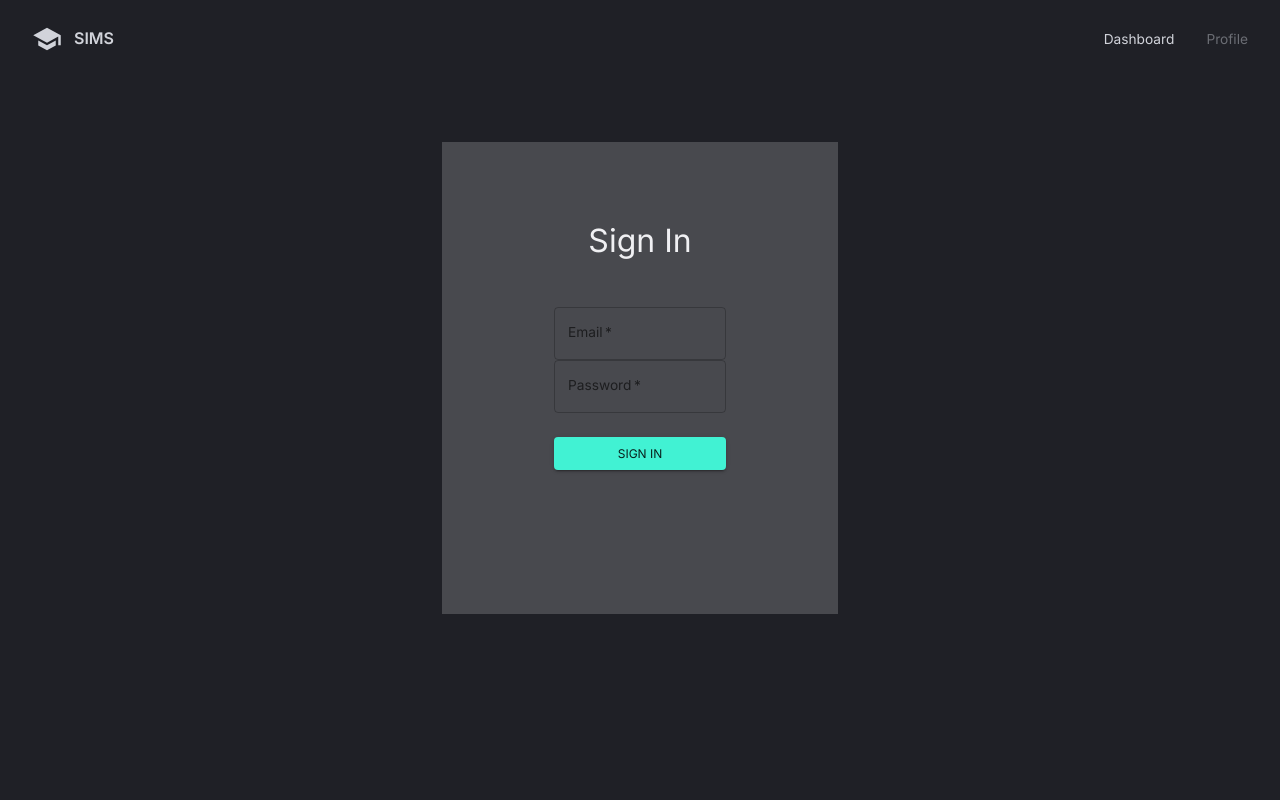
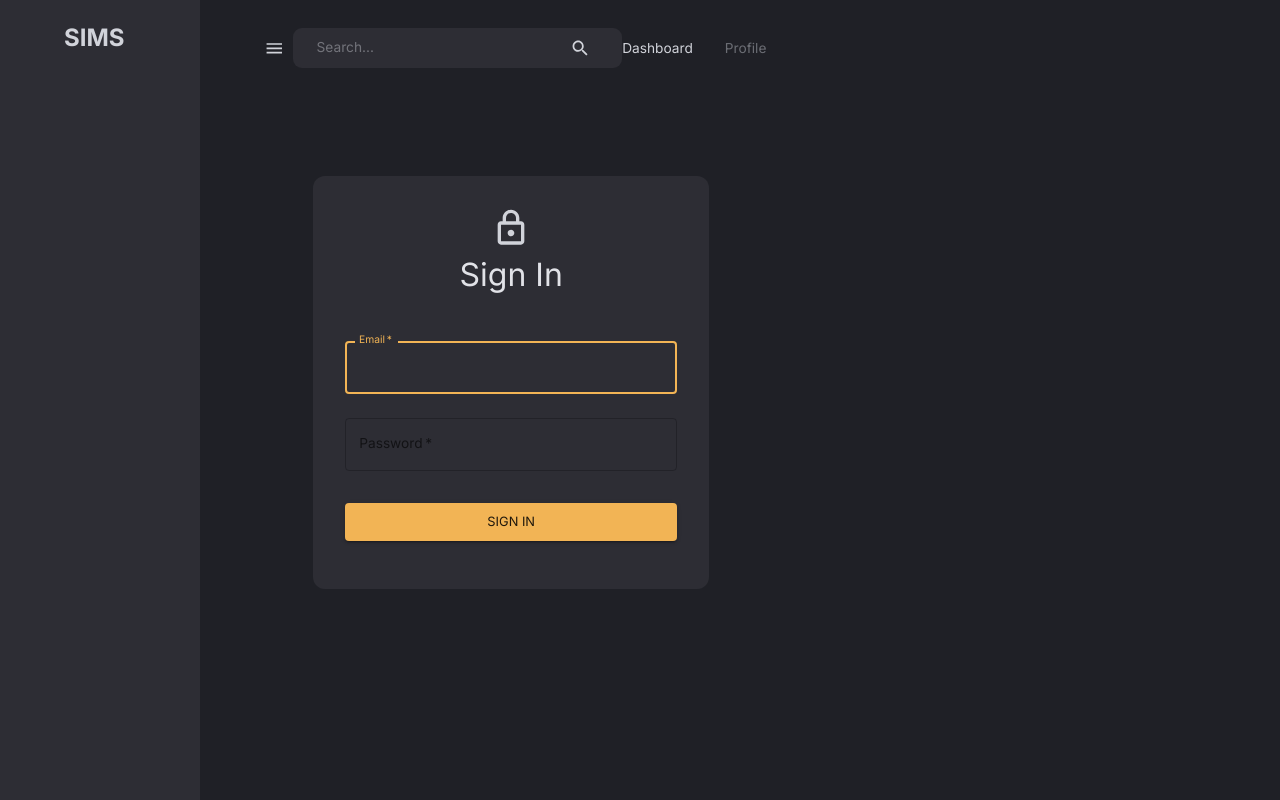
Before and after one commit to harmandsingh/SIMS, a React (Vite) app in the folder client/: page /login in a window 1280 px wide. Built offline with nearby package versions, Linux system fonts and the light colour scheme.

Commit message:
layout & sidebar update

```diff
--- a/client/src/App.tsx
+++ b/client/src/App.tsx
@@ -6,6 +6,7 @@ import { BrowserRouter, Route, Routes } from "react-router-dom";
 import Navbar from "@/scenes/navbar";
 import Dashboard from "@/scenes/dashboard";
 import Login from "@/scenes/auth/login";
+import Layout from "./scenes/layout";
 
 function App() {
   const theme = useMemo(() => createTheme(themeSettings), []);
@@ -15,11 +16,12 @@ function App() {
         <ThemeProvider theme={theme}>
           <CssBaseline />
           <Box width="100%" height="100%" padding="1rem 2rem 4rem 2rem">
-            <Navbar />
             <Routes>
-              <Route path="/" element={<Dashboard />} />
-              <Route path="/login" element={<Login />} />
-              <Route path="/profile" element={<div>Profile Page</div>} />
+              <Route element={<Layout />}>
+                <Route path="/" element={<Dashboard />} />
+                <Route path="/login" element={<Login />} />
+                <Route path="/profile" element={<div>Profile Page</div>} />
+              </Route>
             </Routes>
           </Box>
         </ThemeProvider>
--- a/client/src/scenes/auth/login/index.tsx
+++ b/client/src/scenes/auth/login/index.tsx
@@ -1,6 +1,4 @@
-import { SubmitHandler, useForm, Controller } from "react-hook-form";
 import { yupResolver } from "@hookform/resolvers/yup";
-import * as yup from "yup";
 import {
   Box,
   Button,
@@ -9,7 +7,9 @@ import {
   Typography,
   useTheme,
 } from "@mui/material";
-import FlexBetween from "@/components/FlexBetween";
+import { Controller, SubmitHandler, useForm } from "react-hook-form";
+import * as yup from "yup";
+import LockOutlinedIcon from "@mui/icons-material/LockOutlined";
 
 interface LoginFormInputs {
   email: string;
@@ -24,7 +24,6 @@ const loginSchema = yup.object().shape({
 const Login = () => {
   const { palette } = useTheme();
   const {
-    register,
     control,
     handleSubmit,
     watch,
@@ -49,16 +48,22 @@ const Login = () => {
   return (
     <Container component="data" maxWidth="xs">
       <Box
+        color={palette.grey[300]}
         sx={{
-          marginTop: 10,
+          marginTop: 12,
           display: "flex",
           flexDirection: "column",
           alignItems: "center",
-          p: 10,
-          bgcolor: palette.grey[800],
+          bgcolor: "#2d2d34",
+          borderRadius: "12px",
         }}
       >
-        <Typography component="h1" variant="h1" color={palette.grey[100]}>
+        <LockOutlinedIcon sx={{ fontSize: "40px", mt: 4 }} />
+        <Typography
+          component="h1"
+          variant="h1"
+          sx={{ color: palette.grey[200], mt: 1 }}
+        >
           Sign In
         </Typography>
         <Box
@@ -66,9 +71,8 @@ const Login = () => {
           onSubmit={handleSubmit(formSubmitHandler)}
           alignItems="center"
           width="100%"
-          sx={{ m: 2, p: 4 }}
+          sx={{ p: 4 }}
         >
-          <FlexBetween>
           <Controller
             name="email"
             control={control}
@@ -79,14 +83,17 @@ const Login = () => {
                 type="email"
                 label="Email"
                 variant="outlined"
-                  required={true}
                 error={!!errors.email}
                 helperText={errors.email ? errors.email?.message : ""}
+                margin="normal"
+                fullWidth
+                required
+                autoFocus
+                color="secondary"
+                sx={{ color: palette.grey[100] }}
               />
             )}
           />
-          </FlexBetween>
-          <Box>
           <Controller
             name="password"
             control={control}
@@ -97,18 +104,22 @@ const Login = () => {
                 type="password"
                 label="Password"
                 variant="outlined"
-                  required={true}
                 error={!!errors.email}
                 helperText={errors.email ? errors.email?.message : ""}
+                margin="normal"
+                fullWidth
+                required
+                color="secondary"
+                sx={{ color: palette.grey[100] }}
               />
             )}
           />
-          </Box>
           <Button
             type="submit"
             fullWidth
+            size="large"
             variant="contained"
-            sx={{ mt: 3, mb: 2, backgroundColor: palette.primary[400] }}
+            sx={{ mt: 3, mb: 2, backgroundColor: palette.secondary[500] }}
           >
             Sign In
           </Button>
--- a/client/src/scenes/dashboard/index.tsx
+++ b/client/src/scenes/dashboard/index.tsx
@@ -1,8 +1,5 @@
-import { useGetStudentsQuery } from "@/state/api";
 import { GetStudentsResponse } from "@/types/Students";
-import { Box, useMediaQuery, useTheme } from "@mui/material";
-import process from "process";
-import { useEffect } from "react";
+import { Box, useTheme } from "@mui/material";
 import useSWR from "swr";
 
 // type Props = {};
@@ -13,10 +10,10 @@ const fetcher = (url: string) =>
   fetch(`${ENDPOINT}/${url}`).then((res) => res.json());
 
 const Dashboard = () => {
-  const isAboveMediumScreens = useMediaQuery("(min-width: 1200px)");
+  // const isAboveMediumScreens = useMediaQuery("(min-width: 1200px)");
   const { palette } = useTheme();
 
-  const { data, mutate } = useSWR<GetStudentsResponse>("students", fetcher);
+  const { data } = useSWR<GetStudentsResponse>("students", fetcher);
 
   return (
     <Box
--- /dev/null
+++ b/client/src/scenes/layout/index.tsx
@@ -0,0 +1,26 @@
+import { Box, useMediaQuery } from "@mui/material";
+import { Outlet } from "react-router-dom";
+import Navbar from "../navbar";
+import { useState } from "react";
+import Sidebar from "@/scenes/sidebar";
+
+const Layout = () => {
+  const isNonMobile = useMediaQuery("(min-width: 600px)");
+  const [isSidebarOpen, setIsSidebarOpen] = useState(true);
+  return (
+    <Box display={isNonMobile ? "flex" : "block"} width="100%" height="100%">
+      <Sidebar
+        drawerWidth="200px"
+        isNonMobile={isNonMobile}
+        isSidebarOpen={isSidebarOpen}
+        setIsSidebarOpen={() => setIsSidebarOpen}
+      />
+      <Box>
+        <Navbar />
+        <Outlet />
+      </Box>
+    </Box>
+  );
+};
+
+export default Layout;
--- a/client/src/scenes/navbar/index.tsx
+++ b/client/src/scenes/navbar/index.tsx
@@ -1,8 +1,17 @@
 import { useState } from "react";
 import { Link } from "react-router-dom";
-import { Box, Typography, useTheme } from "@mui/material";
+import {
+  AppBar,
+  Box,
+  IconButton,
+  InputBase,
+  Toolbar,
+  Typography,
+  useTheme,
+} from "@mui/material";
 import FlexBetween from "@/components/FlexBetween";
 import SchoolIcon from "@mui/icons-material/School";
+import { Menu as MenuIcon, Search } from "@mui/icons-material";
 
 // type Props = {};
 
@@ -10,17 +19,37 @@ const Navbar = () => {
   const { palette } = useTheme();
   const [selected, setSelected] = useState("dashboard");
   return (
-    <FlexBetween mb="0.25rem" p="0.5rem 0rem" color={palette.grey[300]}>
+    <AppBar
+      sx={{
+        position: "static",
+        background: "none",
+        boxShadow: "none",
+      }}
+    >
+      <Toolbar sx={{ justifyContent: "space-between" }}>
         {/* Left Side */}
-      <FlexBetween gap="0.75rem">
-        <SchoolIcon sx={{ fontSize: "30px" }} />
-        <Typography variant="h4" fontSize="16px">
-          SIMS
-        </Typography>
+        <FlexBetween>
+          <IconButton onClick={() => console.log("open/close sidebar")}>
+            <MenuIcon sx={{ color: palette.grey[300] }} />
+          </IconButton>
+          <FlexBetween
+            bgcolor="#2d2d34"
+            borderRadius="9px"
+            gap="3rem"
+            p="0.1rem 1.5rem"
+          >
+            <InputBase
+              placeholder="Search..."
+              sx={{ color: palette.grey[300] }}
+            />
+            <IconButton>
+              <Search sx={{ color: palette.grey[300] }} />
+            </IconButton>
+          </FlexBetween>
         </FlexBetween>
 
         {/* Right Side */}
-      <FlexBetween gap="2rem">
+        <FlexBetween gap="2rem" sx={{ color: palette.grey[300] }}>
           <Box sx={{ "&:hover": { color: palette.primary[100] } }}>
             <Link
               to="/"
@@ -46,7 +75,8 @@ const Navbar = () => {
             </Link>
           </Box>
         </FlexBetween>
-    </FlexBetween>
+      </Toolbar>
+    </AppBar>
   );
 };
 
--- /dev/null
+++ b/client/src/scenes/sidebar/index.tsx
@@ -0,0 +1,81 @@
+import FlexBetween from "@/components/FlexBetween";
+import { ChevronLeft } from "@mui/icons-material";
+import {
+  Box,
+  Drawer,
+  IconButton,
+  List,
+  Typography,
+  useTheme,
+} from "@mui/material";
+import React, { useEffect, useState } from "react";
+import { useLocation, useNavigate } from "react-router-dom";
+
+type SidebarProps = {
+  isNonMobile: boolean;
+  drawerWidth: string;
+  isSidebarOpen: boolean;
+  setIsSidebarOpen: (value: boolean) => {};
+};
+
+const Sidebar = ({
+  isNonMobile,
+  drawerWidth,
+  isSidebarOpen,
+  setIsSidebarOpen,
+}: SidebarProps) => {
+  const { pathname } = useLocation();
+  const [active, setActive] = useState("");
+  const navigate = useNavigate();
+  const theme = useTheme();
+
+  useEffect(() => {
+    setActive(pathname.substring(1));
+  }, [pathname]);
+  return (
+    <Box component="nav">
+      {isSidebarOpen && (
+        <Drawer
+          open={isSidebarOpen}
+          onClose={() => setIsSidebarOpen(false)}
+          variant="persistent"
+          sx={{
+            width: drawerWidth,
+            "& .MuiDrawer-paper": {
+              color: theme.palette.secondary[200],
+              backgroundColor: "#2d2d34",
+              boxSizing: "border-box",
+              borderWidth: isNonMobile ? 0 : "2px",
+              width: drawerWidth,
+            },
+          }}
+        >
+          <Box width="100%">
+            <Box m="1.5rem 2rem 2rem 3rem">
+              <FlexBetween color={theme.palette.secondary.main}>
+                <Box display="flex" alignItems="center" gap="0.5rem">
+                  <Typography
+                    variant="h2"
+                    fontWeight="bold"
+                    ml="1rem"
+                    color={theme.palette.grey[300]}
+                  >
+                    SIMS
+                  </Typography>
+                </Box>
+                {!isNonMobile && (
+                  <IconButton onClick={() => setIsSidebarOpen(!isSidebarOpen)}>
+                    <ChevronLeft />
+                  </IconButton>
+                )}
+              </FlexBetween>
+            </Box>
+            <List>{}</List>
+          </Box>
+        </Drawer>
+      )}
+    </Box>
+  );
+};
+
+export default Sidebar;
```
Also changed, not shown: client/src/scenes/navbar/Nav.tsx (deleted, +0 -114 lines), client/src/scenes/sidebar/items.ts (added, +43 -0 lines). Lines whose indentation alone changed are shown as unchanged.
